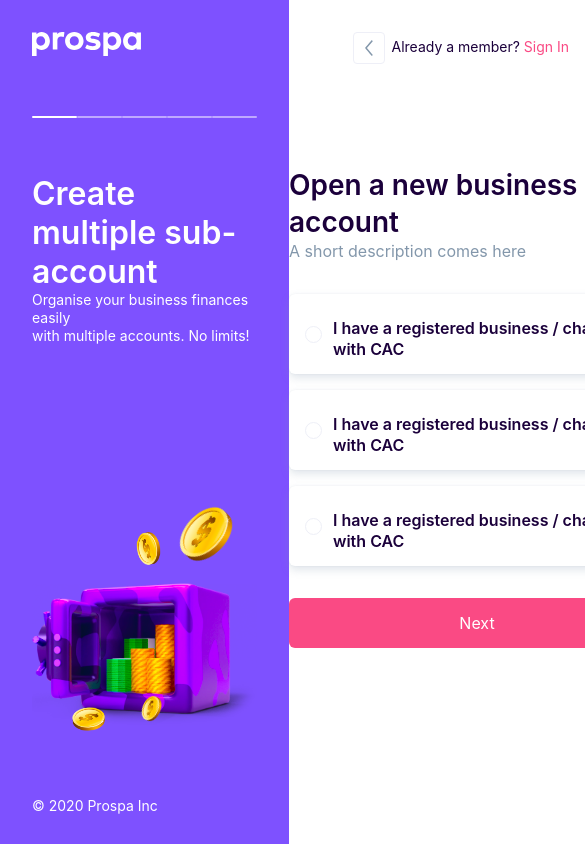
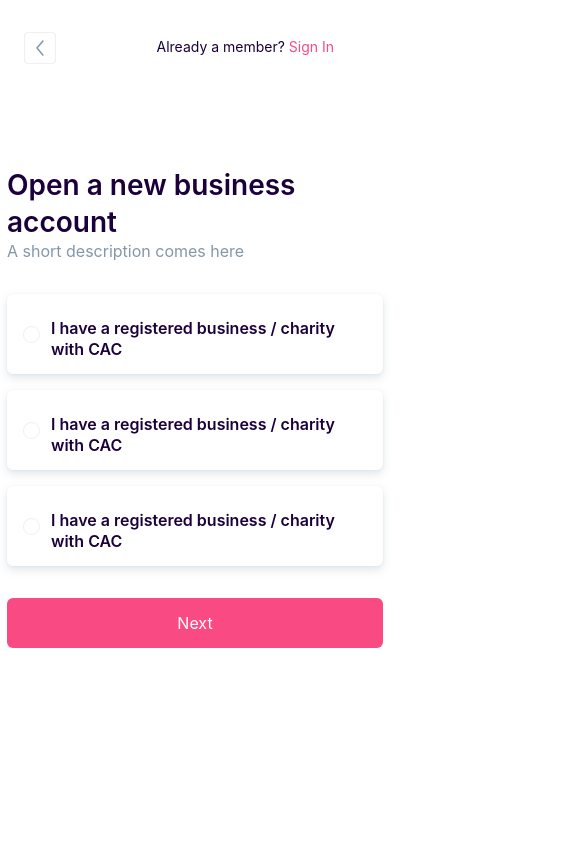
Before and after one commit to jbrit/prospa-1, a React (Create React App) app: page /next in a window 390 px wide. Shown: the top 844 px of the page, 585 px wide, since content can reach past the window. Built offline with nearby package versions, Linux system fonts and the light colour scheme.

Commit message:
chore: Implemented mobile responsiveness

```diff
--- a/src/components/Layout/Layout.module.css
+++ b/src/components/Layout/Layout.module.css
@@ -73,3 +73,13 @@
 .sign {
   color: #fa4a84;
 }
+
+@media only screen and (max-width: 475px) {
+  .navbar {
+    display: none;
+  }
+
+  .already {
+    right: 56px;
+  }
+}
--- a/src/components/SignUp/Next/Next.module.css
+++ b/src/components/SignUp/Next/Next.module.css
@@ -33,3 +33,13 @@
   height: 16px;
   object-fit: contain;
 }
+
+@media only screen and (max-width: 475px) {
+  .already {
+    right: 56px;
+  }
+
+  .backButton {
+    left: 24px;
+  }
+}
```
